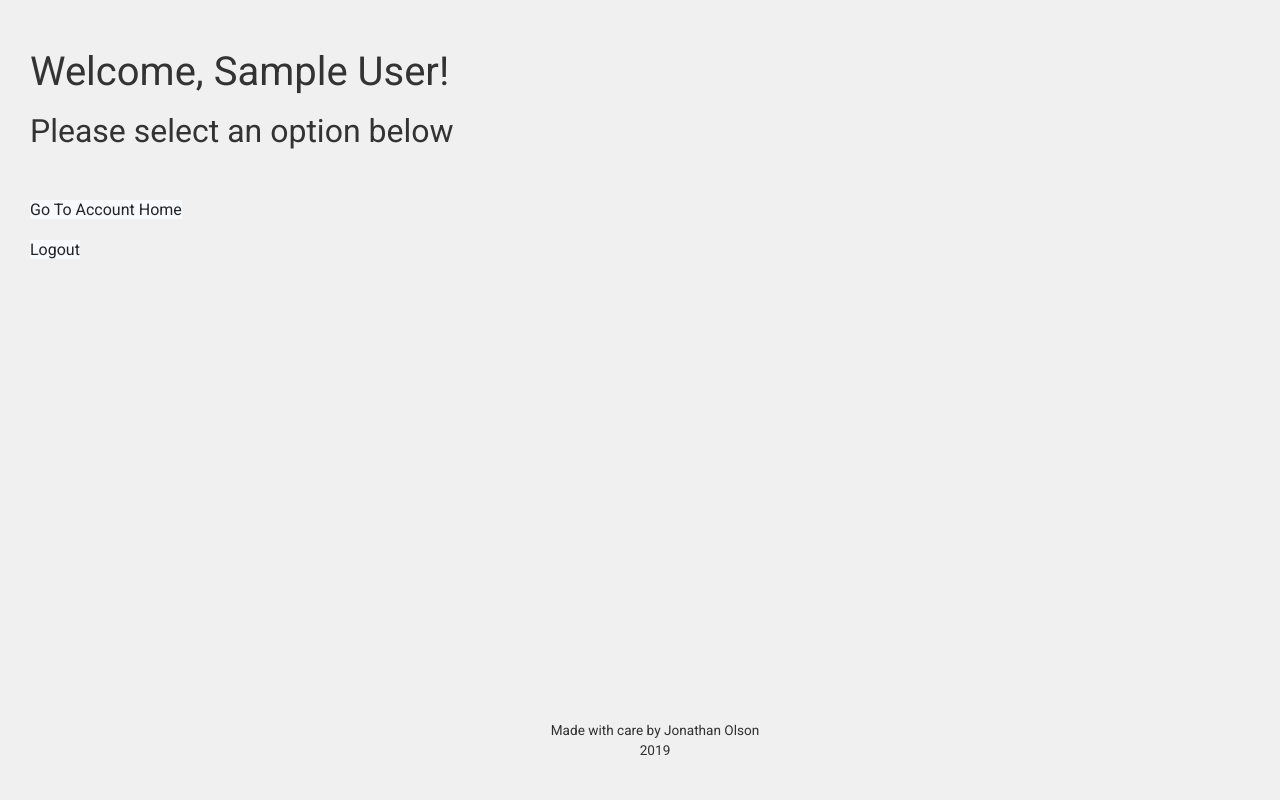
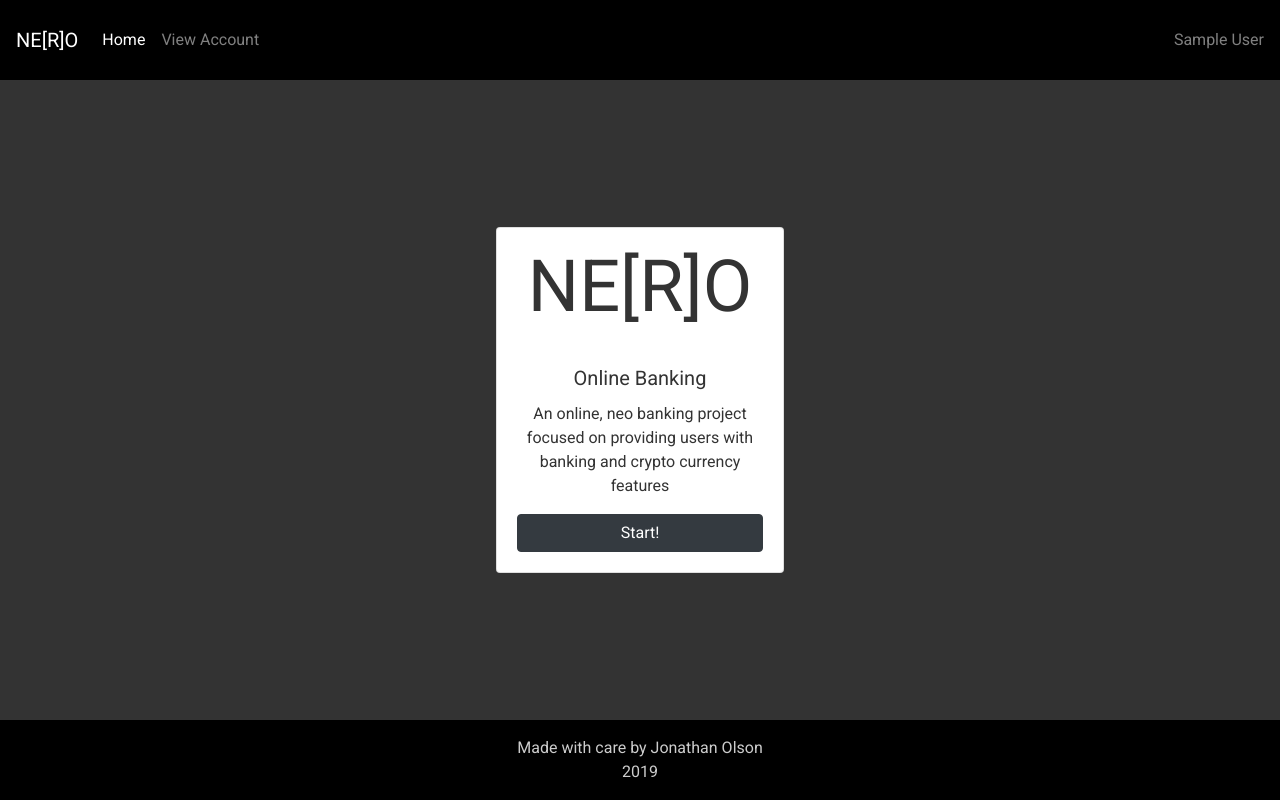
Before and after one commit to MyNameIsJonathan/Imitation_Online_Bank, a Flask app: page / in a window 1280 px wide. Run offline with Flask 2, Linux system fonts and the light colour scheme; the visitor is signed in with stand-in values (Sample User, id 1); some libraries are stand-ins or nearby versions.

Commit message:
Some funcitonality improvements; style updates

```diff
--- a/static/main.css
+++ b/static/main.css
@@ -1,43 +1,57 @@
+html {
+    max-width: 100vw;
+}
+
 body {
     background-color: rgb(240, 240, 240);
     color: #333;
     font-weight: 100;
-    font-family: 'Roboto', sans-serif;
+    font-family: 'Roboto', sans-serif !Important;
+    min-height: 100vh;
+    max-width: 100vw;
 }
 
-a.button {
-    -webkit-appearance: button;
-    -moz-appearance: button;
-    appearance: button;
-
-    text-decoration: none;
-    color: initial;
+#main {
+    position: absolute;
+    top: 10vh;
+    padding: 0px;
+    max-height: 90vh;
 }
 
-#footer {
-    height: 5em;
-    position: absolute;
-    bottom: 0;
+#index-body {
+    height: 80vh;
+    background-color: #333;
+}
+
+#start-button {
+    display: block;
+}
+
+#navbar {
+    height: 10vh;
+}
+
+.bg-black {
+    background-color: black;
 }
 
 .footer {
     position: absolute;
-    bottom: 0;
+    bottom: 0vh;
     width: 100%;
-    height: 80px;
-    background-color: transparent;
+    height: 10vh;
+    background-color: black;
+    color: #cccccc;
     display: flex;
     align-items: center;
+    justify-content: space-between;
+    padding: 1em 0em;
     flex-direction: column;
   }
 
-  .footer-muted {
-    color: rgb(48, 48, 48);
-    font-size: .85em;
-}
-
 .container {
-    max-width: 100%;
+    max-width: 100vw;
+    height: 100%;
 }
 
 .form-control {
@@ -45,9 +59,3 @@ a.button {
     color: rgba(51, 51, 51, 0.6);
     border-color: #333;
 }
-
-.btn {
-    color: #333;
-    background-color: rgb(240, 240, 240);
-    border-color: #333;
-}
--- a/templates/account_values.html
+++ b/templates/account_values.html
@@ -50,12 +50,13 @@
     <a class="display-4">{{ values['address_country_code'] }}</a>
 
     <br>
+
     <div class="mt-5">
-        <a href="http://localhost:5000/account" class="btn-light">Return to Account Home</a>
+        <a class="btn btn-sm btn-outline-secondary" href="{{ url_for('account') }}">Return to Account Home</a>
     </div>
 
     <div class="mt-3 mb-3">
-        <a href="http://localhost:5000/update_account" class="btn-light">Update Account Info</a>
+        <a class="btn btn-sm btn-outline-secondary" href="{{ url_for('update_account') }}">Update Account Values</a>
     </div>
 
 
--- a/templates/index.html
+++ b/templates/index.html
@@ -1,32 +1,18 @@
 {% extends "layout.html" %}
 {% block content %}
 
-<div class="container">
+<div id="index-body" class="d-flex justify-content-center align-items-center">
 
-    {% if name %}
-        <h1 class="mt-5 mb-3">Welcome, {{ name }}!</h1>
-    {% else %}
-    <h1 class="mt-5 mb-3">Welcome!</h1>
-    {% endif %}
-
-    <h2 class="mt-3 mb-3">Please select an option below</h2>
-
-    {% if name %}
-       <div class="mt-5 mb-2">
-            <a href="http://localhost:5000/account" class="btn-light">Go To Account Home</a>
+    <div class="card d-flex" style="width: 18rem;">
+        <p class="display-3 d-flex justify-content-center mt-3">NE[R]O</p>
+        <div class="card-body">
+            <h5 class="card-title d-flex justify-content-center">Online Banking</h5>
+            <p class="card-text text-center">An online, neo banking project focused on providing users with banking and crypto currency features</p>
+            <div>
+                <a id="start-button" href="{{ url_for('register') }}" class="btn btn-dark">Start!</a>
+            </div>
         </div>
-        <div class="mt-3 mb-2">
-            <a href="http://localhost:5000/logout" class="btn-light">Logout</a>
-        </div>
-    {% else %}
-        <div class="mt-3 mb-2">
-            <a href="http://localhost:5000/register" class="btn-light">Register</a>
-        </div>
-        <div class="mt-3 mb-2">
-            <a href="http://localhost:5000/login" class="btn-light">Login</a>
-        </div>
-    {% endif %}
-
+    </div>
 </div>
 
 {% endblock content %}
--- a/templates/layout.html
+++ b/templates/layout.html
@@ -1,5 +1,6 @@
 <!DOCTYPE html>
 <html lang="en">
+
 <head>
   <!-- Meta Tags -->
   <meta charset="UTF-8">
@@ -12,7 +13,8 @@
   <link rel="stylesheet" href="https://fonts.googleapis.com/css?family=Roboto">
 
   <!-- Bootstrap 4 Stylesheet -->
-    <link rel="stylesheet" href="https://stackpath.bootstrapcdn.com/bootstrap/4.3.1/css/bootstrap.min.css" integrity="sha384-ggOyR0iXCbMQv3Xipma34MD+dH/1fQ784/j6cY/iJTQUOhcWr7x9JvoRxT2MZw1T" crossorigin="anonymous">
+  <link rel="stylesheet" href="https://stackpath.bootstrapcdn.com/bootstrap/4.3.1/css/bootstrap.min.css"
+    integrity="sha384-ggOyR0iXCbMQv3Xipma34MD+dH/1fQ784/j6cY/iJTQUOhcWr7x9JvoRxT2MZw1T" crossorigin="anonymous">
 
   <!-- My Stylesheet -->
   <link rel="stylesheet" type="text/css" href="{{ url_for('static', filename='main.css') }}">
@@ -22,9 +24,33 @@
 
 <body>
 
-  <header class="site-header">
+  <nav id="navbar" class="navbar navbar-expand-lg navbar-dark bg-black">
+    <a class="navbar-brand" href="{{ url_for('index') }}">NE[R]O</a>
+    <button class="navbar-toggler" type="button" data-toggle="collapse" data-target="#navbarText"
+      aria-controls="navbarText" aria-expanded="false" aria-label="Toggle navigation">
+      <span class="navbar-toggler-icon"></span>
+    </button>
+    <div class="collapse navbar-collapse" id="navbarText">
+      <ul class="navbar-nav mr-auto">
+        <li class="nav-item active">
+          <a class="nav-link" href="{{ url_for('index') }}">Home <span class="sr-only">(current)</span></a>
+        </li>
+        <li class="nav-item">
+          {% if session['name'] %}
+          <a class="nav-link" href="{{ url_for('account') }}">View Account</a>
+          {% else %}
+          <a class="nav-link" href="{{ url_for('login') }}">Login</a>
+          {% endif %}
+        </li>
+      </ul>
+      {% if session['name'] %}
+      <span class="navbar-text">{{ session['name'] }}</span>
+      {% else %}
+      <span class="navbar-text">A Neo Bank project by Jonathan Olson</span>
+      {% endif %}
+    </div>
+  </nav>
 
-  </header>
 
   <!-- If there are messages to show, show them -->
   {% with messages = get_flashed_messages() %}
@@ -42,21 +68,28 @@
   {% endif %}
   {% endwith %}
 
-  <main role="main" class="container">
+  <main role="main" id="main" class="container">
     {% block content %}{% endblock %}
 
     <footer class="footer">
-        <div class="footer-muted">Made with care by Jonathan Olson</div>
-        <div class="footer-muted">2019</div>
+      <div>Made with care by Jonathan Olson</div>
+      <div>2019</div>
     </footer>
 
   </main>
 
 
 
-    <script src="https://code.jquery.com/jquery-3.2.1.slim.min.js" integrity="sha384-KJ3o2DKtIkvYIK3UENzmM7KCkRr/rE9/Qpg6aAZGJwFDMVNA/GpGFF93hXpG5KkN" crossorigin="anonymous"></script>
-    <script src="https://cdnjs.cloudflare.com/ajax/libs/popper.js/1.12.9/umd/popper.min.js" integrity="sha384-ApNbgh9B+Y1QKtv3Rn7W3mgPxhU9K/ScQsAP7hUibX39j7fakFPskvXusvfa0b4Q" crossorigin="anonymous"></script>
-    <script src="https://maxcdn.bootstrapcdn.com/bootstrap/4.0.0/js/bootstrap.min.js" integrity="sha384-JZR6Spejh4U02d8jOt6vLEHfe/JQGiRRSQQxSfFWpi1MquVdAyjUar5+76PVCmYl" crossorigin="anonymous"></script>
+  <script src="https://code.jquery.com/jquery-3.2.1.slim.min.js"
+    integrity="sha384-KJ3o2DKtIkvYIK3UENzmM7KCkRr/rE9/Qpg6aAZGJwFDMVNA/GpGFF93hXpG5KkN" crossorigin="anonymous">
+  </script>
+  <script src="https://cdnjs.cloudflare.com/ajax/libs/popper.js/1.12.9/umd/popper.min.js"
+    integrity="sha384-ApNbgh9B+Y1QKtv3Rn7W3mgPxhU9K/ScQsAP7hUibX39j7fakFPskvXusvfa0b4Q" crossorigin="anonymous">
+  </script>
+  <script src="https://maxcdn.bootstrapcdn.com/bootstrap/4.0.0/js/bootstrap.min.js"
+    integrity="sha384-JZR6Spejh4U02d8jOt6vLEHfe/JQGiRRSQQxSfFWpi1MquVdAyjUar5+76PVCmYl" crossorigin="anonymous">
+  </script>
 
 </body>
+
 </html>
--- a/templates/login.html
+++ b/templates/login.html
@@ -14,7 +14,7 @@
             <label for="password">Password</label>
             <input id="password" name="password" class="form-control" type="password" placeholder="Password">
         </div>
-        <button type="submit" class="btn mt-3">Login</button>
+        <button type="submit" class="btn btn-sm btn-outline-secondary">Login</button>
     </form>
 </div>
 
--- a/templates/update_account.html
+++ b/templates/update_account.html
@@ -26,8 +26,12 @@
 
         <input id="update_value" name="update_value" class="form-control" type="text" placeholder="New Value">
 
-        <button type="submit" class="btn mt-3">Update Account</button>
+        <button type="submit" class="btn btn-outline-primary mt-3">Update Account</button>
     </form>
+
+    <div class="mt-5">
+        <a class="btn btn-sm btn-outline-secondary" href="{{ url_for('account') }}">Return to Account Home</a>
+    </div>
 
 </div>
 
```
Also changed, not shown: templates/account.html (+8 -3 lines), templates/open_deposit_account.html (+8 -4 lines), templates/register.html (+1 -1 lines). Lines whose indentation alone changed are shown as unchanged.
